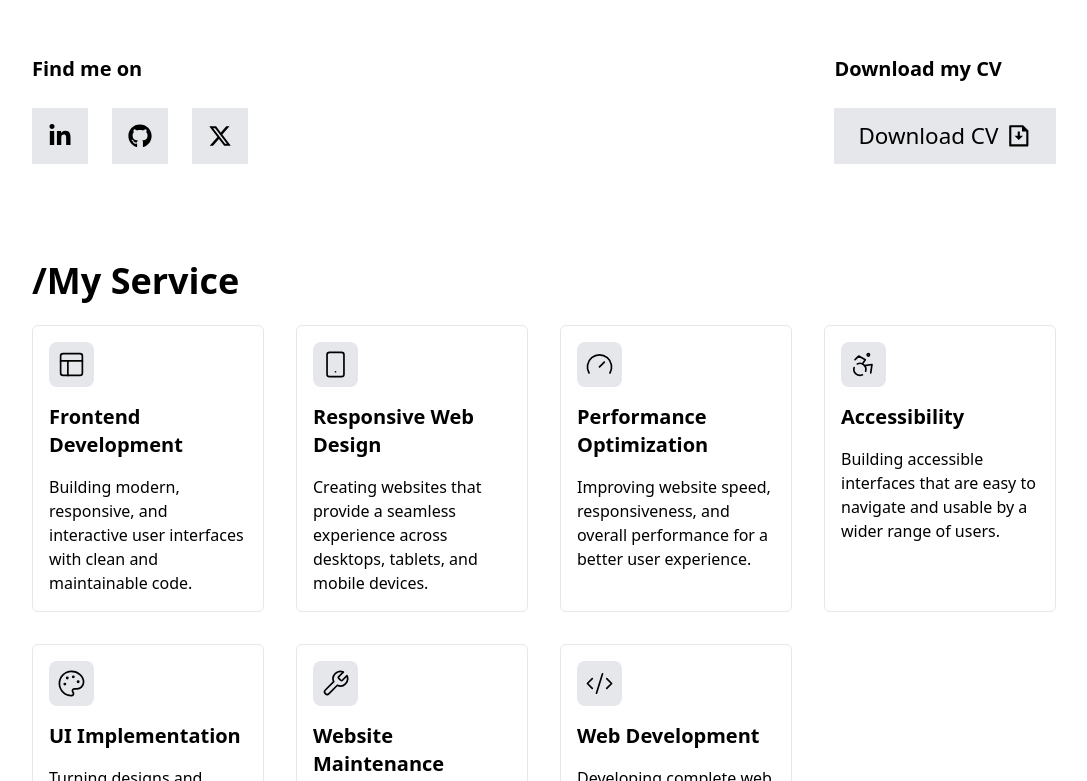
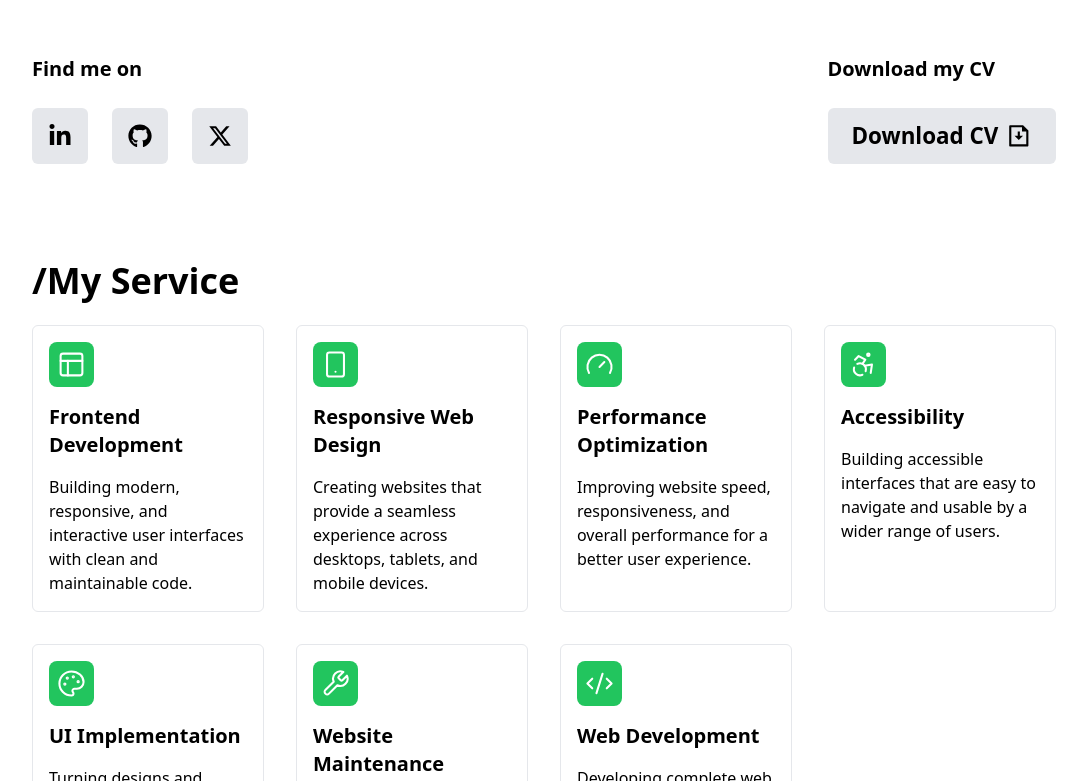
Before and after one commit to Resya-Hasan/portofolio, a React (Vite) app: page / in a window 1280 px wide. Shown: the part 579-1360 px from the top of the page, without its empty margins (96-1183 px from the left). Built offline with nearby package versions, Linux system fonts and the light colour scheme.

Commit message:
a few finishing touches

```diff
--- a/src/components/CardSkills.tsx
+++ b/src/components/CardSkills.tsx
@@ -13,8 +13,8 @@ export const CardSkills = ({title, icon: GroupIcon, desc, items, className, styl
         ref={ref}
         style={style}
         className={`rounded-lg border border-gray-200 p-5 ${className ?? ""}`}>
-            <div className="mb-4 flex h-9 w-9 items-center justify-center rounded-md bg-gray-100">
-                <GroupIcon className="text-lg" />
+            <div className="mb-4 flex h-10 w-10 items-center justify-center rounded-md bg-acc text-bg">
+                <GroupIcon size={26} strokeWidth={1.5}/>
             </div>
             <h3 className="mb-2 font-semibold">{title}</h3>
             <p className="mb-5 text-sm leading-relaxed text-gray-600">{desc}</p>
--- a/src/components/CardTimeline.tsx
+++ b/src/components/CardTimeline.tsx
@@ -6,7 +6,7 @@ const CardTimeline = ({ role, company, address, period, description, KeyContribu
             <div className="flex justify-between border-b border-line pb-4 mb-4">
                 <div className="flex flex-col">
                     <h2 className="text-2xl font-bold">{role}</h2>
-                    <h4 className="text-lg font-bold">{company}</h4>
+                    <h4 className="text-lg font-bold text-acc">{company}</h4>
                     <span className="text-base text-mute">{address}</span>
                     <span className="md:hidden text-base text-mute">{period}</span>
                 </div>
@@ -18,7 +18,7 @@ const CardTimeline = ({ role, company, address, period, description, KeyContribu
             <div>
                 <p className="mb-3 text-base">{description}</p>
                 <h4 className="text-lg font-bold">Key Contributions</h4>
-                <ul className="list-disc pl-5 text-base">
+                <ul className="list-disc pl-5 text-base marker:text-acc">
                     {KeyContributions.map((contribution: string, index: number) => (
                         <li key={index}>{contribution}</li>
                     ))}
--- a/src/components/Navbar.tsx
+++ b/src/components/Navbar.tsx
@@ -36,12 +36,12 @@ const Navbar = () => {
                     <span>Available for hire</span>
                 </div>
                 <div className="hidden lg:flex gap-14 text-base">
-                    <a href="#services" className="hover:text-acc">Services</a>
-                    <a href="#projects" className="hover:text-acc">Projects</a>
-                    <a href="#experience" className="hover:text-acc">Experience</a>
-                    <a href="#skills" className="hover:text-acc">Skills</a>
-                    <a href="#aboutMe" className="hover:text-acc">About Me</a>
-                    <a href="#contact" className="hover:text-acc">Contact</a>
+                    <a href="#services" className="transition-colors duration-300 ease-in-out hover:text-acc">Services</a>
+                    <a href="#projects" className="transition-colors duration-300 ease-in-out hover:text-acc">Projects</a>
+                    <a href="#experience" className="transition-colors duration-300 ease-in-out hover:text-acc">Experience</a>
+                    <a href="#skills" className="transition-colors duration-300 ease-in-out hover:text-acc">Skills</a>
+                    <a href="#aboutMe" className="transition-colors duration-300 ease-in-out hover:text-acc">About Me</a>
+                    <a href="#contact" className="transition-colors duration-300 ease-in-out hover:text-acc">Contact</a>
                 </div>
                 <button
                     onClick={() => setIsOpen(!isOpen)}
--- a/src/components/ServiceCard.tsx
+++ b/src/components/ServiceCard.tsx
@@ -21,8 +21,8 @@ const ServiceCard = ({
         style={style}
             className={`border border-line rounded-md w-full h-auto flex flex-col p-4 gap-4 ${className ?? ""}`}
         >
-            <div className="self-start bg-gray-200 p-2 rounded-lg">
-                <Icon size={29} strokeWidth={1.4} />
+            <div className="self-start  p-2 rounded-lg bg-acc text-bg">
+                <Icon size={29} strokeWidth={1.7} />
             </div>
             <h2 className="text-md lg:text-xl font-bold">{title}</h2>
             <p className="text-base">{description}</p>
--- a/src/sections/AboutMe.tsx
+++ b/src/sections/AboutMe.tsx
@@ -45,8 +45,8 @@ const AboutMe = () => {
 
                     {highlights.map(({ icon: Icon, title, desc }) => (
                         <motion.div key={title} variants={fadeRight} className="flex items-start gap-3">
-                            <div className="flex h-9 w-9 shrink-0 items-center justify-center rounded-md bg-gray-100">
-                                <Icon className="text-lg" />
+                            <div className="flex h-9 w-9 shrink-0 items-center justify-center rounded-md bg-acc text-bg">
+                                <Icon size={20} />
                             </div>
                             <div>
                                 <h3 className="text-sm font-semibold">{title}</h3>
--- a/src/sections/Hero.tsx
+++ b/src/sections/Hero.tsx
@@ -75,24 +75,30 @@ const Hero = () => {
                         <motion.a
                             href="https://www.linkedin.com/in/resya-hasan-5080b8368/?isSelfProfile=true"
                             target="_blank"
-                            className="bg-gray-200 w-[2.2rem] md:w-[3.5rem] h-[2.2rem] md:h-[3.5rem] flex items-center justify-center"
+                            className="bg-gray-200 rounded-md w-[2.2rem] md:w-[3.5rem] h-[2.2rem] md:h-[3.5rem] flex items-center justify-center transition-colors duration-300 ease-in-out hover:bg-acc hover:text-chip hover:shadow-xl"
                             variants={fadeRight}
+                            whileHover={{ scale: 1.1 }}
+                            transition={{ duration: 0.3 }}
                         >
                             <FaLinkedinIn className="text-xl md:text-2xl" />
                         </motion.a>
                         <motion.a
                             href="https://github.com/Resya-Hasan"
                             target="_blank"
-                            className="bg-gray-200 w-[2.2rem] md:w-[3.5rem] h-[2.2rem] md:h-[3.5rem] flex items-center justify-center"
+                            className="bg-gray-200 rounded-md w-[2.2rem] md:w-[3.5rem] h-[2.2rem] md:h-[3.5rem] flex items-center justify-center transition-colors duration-300 ease-in-out hover:bg-acc hover:text-chip hover:shadow-xl"
                             variants={fadeRight}
+                            whileHover={{ scale: 1.1 }}
+                            transition={{ duration: 0.3 }}
                         >
                             <FaGithub className="text-xl md:text-2xl" />
                         </motion.a>
                         <motion.a
                             href="https://x.com/Resyhsn"
                             target="_blank"
-                            className="bg-gray-200 w-[2.2rem] md:w-[3.5rem] h-[2.2rem] md:h-[3.5rem] flex items-center justify-center"
+                            className="bg-gray-200 rounded-md w-[2.2rem] md:w-[3.5rem] h-[2.2rem] md:h-[3.5rem] flex items-center justify-center transition-colors duration-300 ease-in-out hover:bg-acc hover:text-chip hover:shadow-xl"
                             variants={fadeRight}
+                            whileHover={{ scale: 1.1 }}
+                            transition={{ duration: 0.3 }}
                         >
                             <FaXTwitter className="text-xl md:text-2xl" />
                         </motion.a>
@@ -112,10 +118,12 @@ const Hero = () => {
                     <motion.a
                         href="#"
                         target="_blank"
-                        className="h-[2.2rem] md:h-[3.5rem] px-[clamp(1rem,6vw,1.5rem)] flex items-center justify-center bg-gray-200 text-[clamp(1rem,2vw,1.4rem)] font-[500]"
+                        className="h-[2.2rem] md:h-[3.5rem] px-[clamp(1rem,6vw,1.5rem)] rounded-md flex items-center justify-center bg-gray-200 text-[clamp(1rem,2vw,1.4rem)] font-[500] font-bold transiton-colors duration-300 ease-in-out hover:bg-acc hover:text-chip hover:shadow-xl"
                         variants={fadeLeft}
                         initial={"hidden"}
                         animate={"show"}
+                        whileHover={{ scale: 1.05 }}
+                        transition={{ duration: 0.3 }}
                     >
                         Download CV
                         <span className="ml-2"><RiFileDownloadLine className="text-[clamp(1rem,2vw,1.875rem)]" /></span>
```
Also changed, not shown: src/sections/Footer.tsx (+5 -5 lines).
